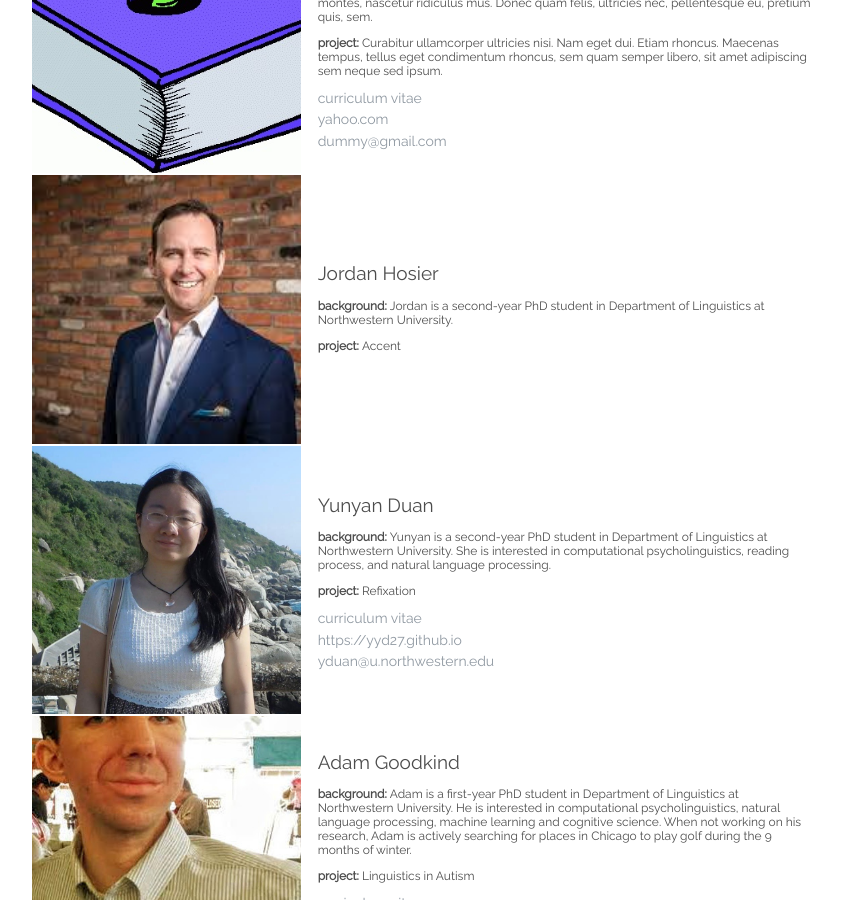
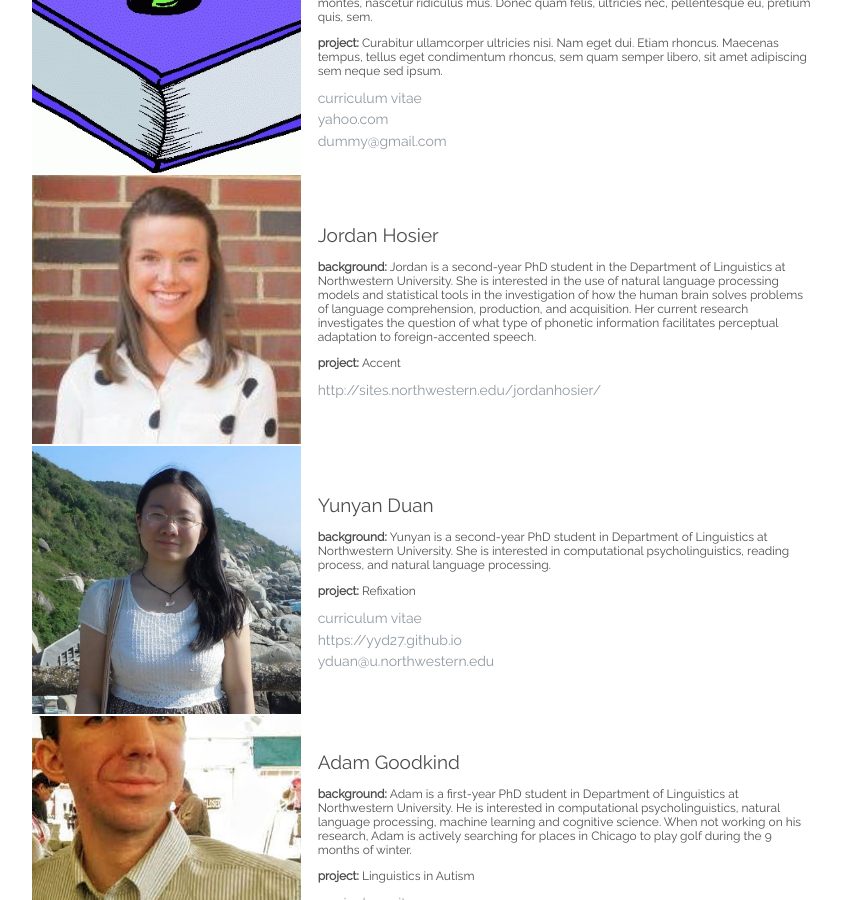
Before and after one commit to langcomp/langcomp.github.io, a Jekyll site: the page built from people.html, in a window 1280 px wide and 900 px high, scrolled down 689 px. Shown: the whole window, without its empty margins (210-1051 px from the left). Built offline with Jekyll 4.4.1, drawn with Linux system fonts in a browser that asks for light colours.

Commit message:
Update grads.yaml

```diff
--- a/_data/people/grads.yaml
+++ b/_data/people/grads.yaml
@@ -24,11 +24,11 @@
 
 - name: Jordan Hosier
   position: Graduate Student
-  picture: 'guy.jpeg'
+  picture: 'jordan.jpg'
   background: >
-    Jordan is a second-year PhD student in Department of Linguistics at Northwestern University.
+    Jordan is a second-year PhD student in the Department of Linguistics at Northwestern University. She is interested in the use of natural language processing models and statistical tools in the investigation of how the human brain solves problems of language comprehension, production, and acquisition. Her current research investigates the question of what type of phonetic information facilitates perceptual adaptation to foreign-accented speech.
   projects:  Accent
-  links: ""
+  links: "http://sites.northwestern.edu/jordanhosier/"
 
 - name: Yunyan Duan
   position: Graduate student
```
